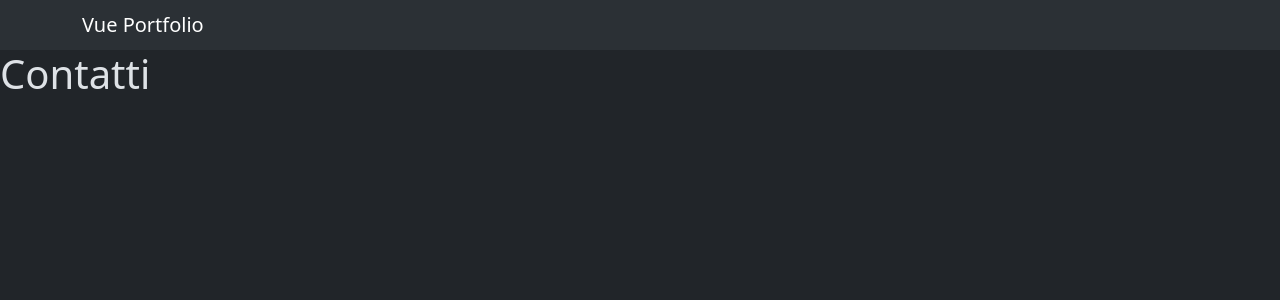
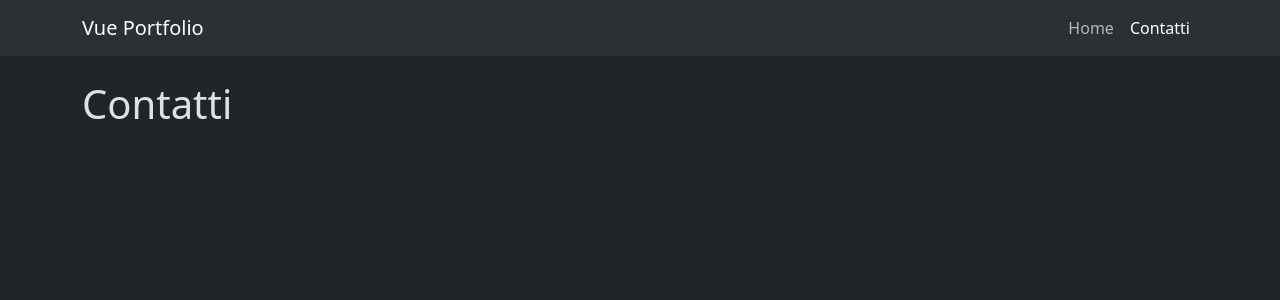
Before and after one commit to ClaudioLoGiudice7/vite-boolfolio, a Vue app: page /contacts in a window 1280 px wide. Shown: the top 300 px of the page. Built offline with nearby package versions, Linux system fonts and the light colour scheme.

Commit message:
entering 6 point of "Lato Vue"

```diff
--- a/src/App.vue
+++ b/src/App.vue
@@ -19,7 +19,9 @@
 
 <template>
   <AppHeader :title="title"></AppHeader>
-  <router-view></router-view>
+  <main class="container">
+    <router-view></router-view>
+  </main>
 </template>
 
 <style lang="scss"></style>
--- a/src/components/AppHeader.vue
+++ b/src/components/AppHeader.vue
@@ -9,11 +9,31 @@
 </script>
 
 <template>
-    <nav class="navbar bg-body-tertiary">
+    <nav class="navbar navbar-expand-lg bg-body-tertiary">
         <div class="container">
             <span class="navbar-brand mb-0 h1">
                 {{ title }}
             </span>
+
+            <button class="navbar-toggler" type="button" data-bs-toggle="collapse" data-bs-target="#navbarNav"
+                aria-controls="navbarNav" aria-expanded="false" aria-label="Toggle navigation">
+                <span class="navbar-toggler-icon"></span>
+            </button>
+
+            <div class="collapse navbar-collapse ms-auto flex-grow-0" id="navbarNav">
+                <ul class="navbar-nav">
+                    <li class="nav-item">
+                        <router-link :to="{ name: 'home' }" class="nav-link">
+                            Home
+                        </router-link>
+                    </li>
+                    <li class="nav-item">
+                        <router-link :to="{ name: 'contacts' }" class="nav-link">
+                            Contatti
+                        </router-link>
+                    </li>
+                </ul>
+            </div>
         </div>
     </nav>
 </template>
--- a/src/components/ProjectList.vue
+++ b/src/components/ProjectList.vue
@@ -15,8 +15,8 @@
 </script>
 
 <template>
-    <section class="container">
-        <h1 class="mb-4">{{ title }}</h1>
+    <section>
+        <h1 class="my-4">{{ title }}</h1>
         <div v-if="projects.length" class="row g-4">
             <ProjectCard v-for="project in projects" :key="project.id" :project="project" class="col-md-4 d-flex">
             </ProjectCard>
--- a/src/pages/ContactPage.vue
+++ b/src/pages/ContactPage.vue
@@ -9,7 +9,7 @@
 </script>
 
 <template>
-    <h1>{{ title }}</h1>
+    <h1 class="my-4">{{ title }}</h1>
 </template>
 
 <style lang="scss" scoped></style>
--- a/src/router/index.js
+++ b/src/router/index.js
@@ -4,6 +4,10 @@
 
 const router = createRouter({
     history: createWebHistory(),
+
+    linkActiveClass: "active",
+    linkExactActiveClass: "",
+
     routes: [
         {
             path: "/",
```
